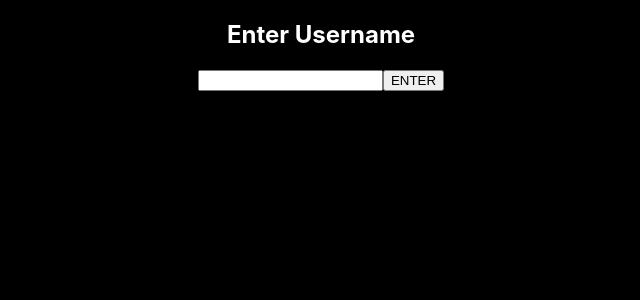
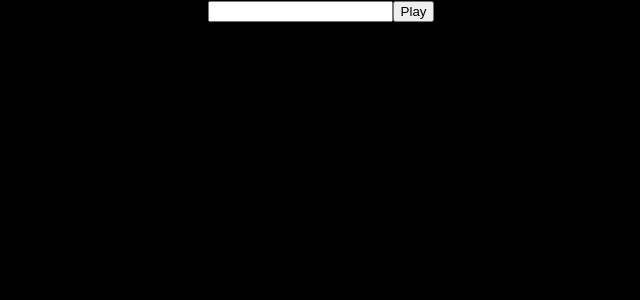
Before and after one commit to ritvik-gupta-2003/MuQu, a React (Create React App) app: page / in a window 1280 px wide. Both pictures are taken after typing "Sample" into the empty fields and a click on the button "ENTER". Shown: the top 300 px of the page, without its empty margins (319-959 px from the left). Built offline with nearby package versions, Linux system fonts and the light colour scheme.

Commit message:
enter links

```diff
--- a/src/App.js
+++ b/src/App.js
@@ -6,7 +6,8 @@ class App extends Component {
     super();
     this.state = {
       typed: "",
-      username: ""
+      username: "",
+      links: []
     }
   }
   signIn() {
@@ -28,10 +29,28 @@ class App extends Component {
     )
   }
 
+  chatroom() {
+    const setLink = async(e) => {
+      e.preventDefault();
+      this.state.links.push(this.state.typed);
+      this.setState({typed:""});
+    }
+    return (
+      <>
+        <div>
+          <form onSubmit={setLink}>
+            <input value={this.state.typed} onChange={(e) => this.setState({typed:e.target.value})} />
+            <button type="submit">Play</button>
+          </form>
+        </div>
+      </>
+    )
+  }
+
   render() {
     return (
       <section>
-        {this.signIn()}
+        {this.state.username==="" ? this.signIn() : this.chatroom()}
       </section>
     );
   }
```
